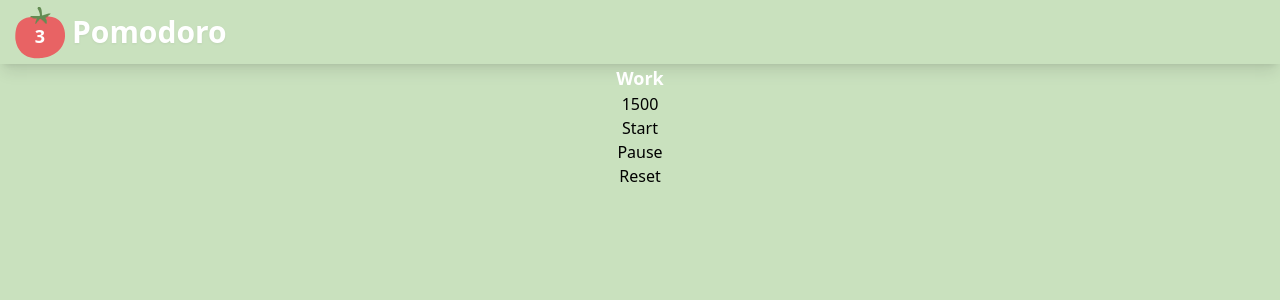
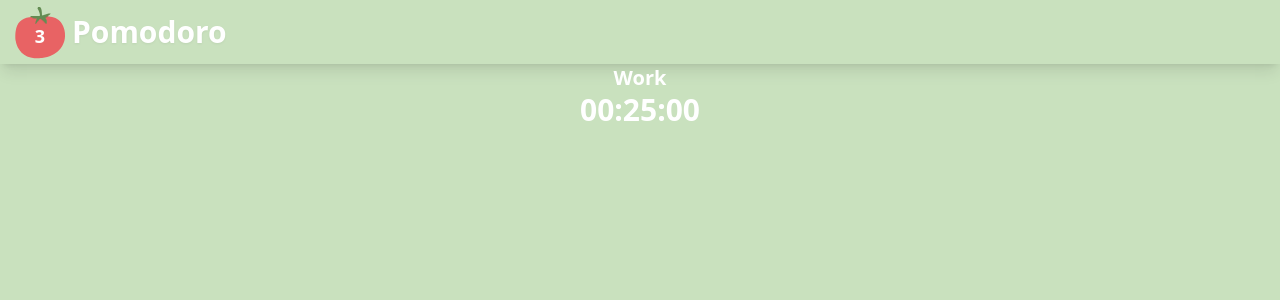
Before and after one commit to JethroNatividad/pomodoro-timer, a Next.js app: page / in a window 1280 px wide. Shown: the top 300 px of the page. Built offline with nearby package versions, Linux system fonts and the light colour scheme.

Commit message:
show formatted time and status text

```diff
--- a/components/PomodoroTimer.tsx
+++ b/components/PomodoroTimer.tsx
@@ -1,4 +1,5 @@
 import React, { Dispatch, SetStateAction, useEffect, useState } from 'react'
+import getFormattedTime from '../lib/timer'
 import { AppSettings, STATUS, TIMER_STATUS } from '../types'
 
 type Props = {
@@ -78,11 +79,9 @@ const PomodoroTimer = ({ appSettings, setWorkDone, workDone }: Props) => {
 
     return (
         <div className='flex flex-col items-center justify-center'>
-            <h1 className='text-lg font-semibold text-white'>{getStatusText(status)}</h1>
-            <h1>{secondsRemaining}</h1>
-            <button onClick={handleStart}>Start</button>
-            <button onClick={handlePause}>Pause</button>
-            <button onClick={handleReset}>Reset</button>
+            <h1 className='text-xl font-semibold text-white'>{getStatusText(status)}</h1>
+            <h1 className='text-3xl font-semibold text-white'>{getFormattedTime(secondsRemaining)}</h1>
+
         </div>
     )
 }
```
